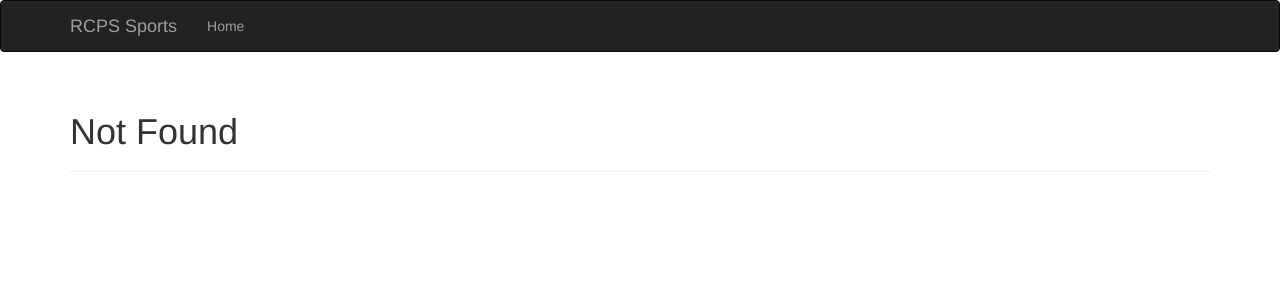
After one commit to w1n5t0n99/rcps-sport, a Flask app: template templates/404.html in a window 1280 px wide. The commit adds this page. Shown: the top 300 px of the page. Run offline with Flask 2, Linux system fonts and the light colour scheme; the template is opened without the code that fills it, so the values that code supplies are empty; some libraries are stand-ins or nearby versions.

Commit message:
add error templates

```diff
--- a/rcps-sport.py
+++ b/rcps-sport.py
@@ -1,14 +1,26 @@
 from flask import Flask, render_template
+from flask_bootstrap import Bootstrap
 
 
 app = Flask(__name__)
+bootstrap = Bootstrap(app)
+
+comments = ['comment 0', 'comment 1', 'comment 2', 'comment 3']
 
 
 @app.route('/')
 def index():
-    return render_template('index.html')
+    return render_template('index.html', comments=comments)
 
 
 @app.route('/user/<name>')
 def user(name):
     return render_template('user.html', name=name)
+
+@app.errorhandler(404)
+def page_not_found(e):
+    return render_template('404.html'), 404
+
+@app.errorhandler(500)
+def internal_server_error(e):
+    return render_template('500.html'), 500
--- /dev/null
+++ b/templates/404.html
@@ -0,0 +1,9 @@
+{% extends "base.html" %}
+
+{% block title %} RCPS Sports - Page Not Found {% endblock %}
+
+{% block page_content %}
+<div class="page-header">
+    <h1>Not Found</h1>
+</div>
+{% endblock %}
--- /dev/null
+++ b/templates/base.html
@@ -0,0 +1,30 @@
+{% extends "bootstrap/base.html" %}
+
+{% block title %} RCPS Sports {% endblock %}
+
+{% block navbar %}
+<div class="navbar navbar-inverse" role="navigation">
+    <div class="container">
+        <div class="navbar-header">
+            <button type="button" class="navbar-toggle" data-toggle="collapse" data-target=".navbar-collapse">
+                <span class="sr-only">Toggle navigation</span>
+                <span class="icon-bar"></span>
+                <span class="icon-bar"></span>
+                <span class="icon-bar"></span>
+            </button>
+            <a class="navbar-brand" href="/">RCPS Sports</a>
+        </div>
+        <div class="navbar-collapse collapse">
+            <ul class="nav navbar-nav">
+                <li><a href="/">Home</a></li>
+            </ul>
+        </div>
+    </div>
+</div>
+{% endblock %}
+
+{% block content %}
+<div class="container">
+    {% block page_content %}{% endblock %}
+</div>
+{% endblock %}
--- a/templates/index.html
+++ b/templates/index.html
@@ -1 +1,6 @@
 <h1>Hello World!</h1>
+<ul>
+    {% for comment in comments %}
+    <li>{{ comment }}</li>
+    {% endfor %}
+</ul>
```
Also changed, not shown: templates/500.html (added, +9 -0 lines), templates/user.html (+11 -1 lines).
